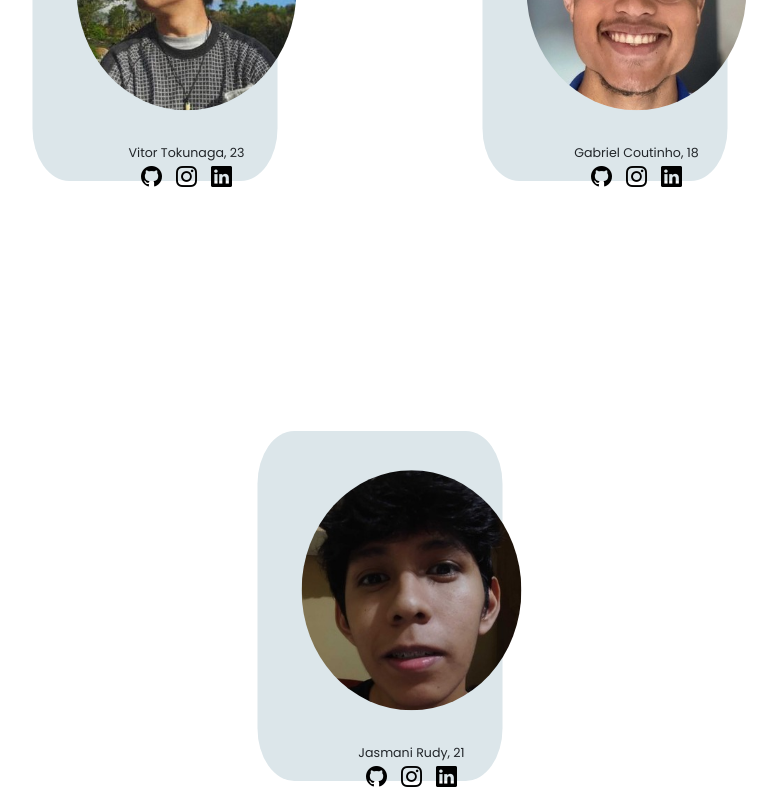
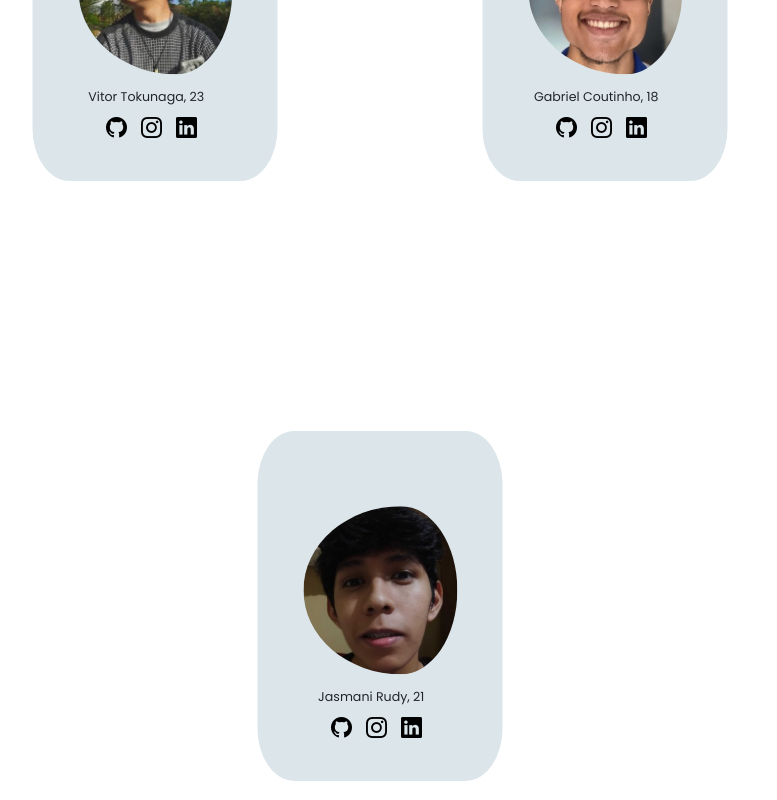
Before and after one commit to VitorToku/KaikanMap, a React (Create React App) app in the folder kaikanmap/: page /equipe in a window 1280 px wide. Shown: the part 1000-1800 px from the top of the page, without its empty margins (162-939 px from the left). Built offline with nearby package versions, Linux system fonts and the light colour scheme.

Commit message:
versao final

```diff
--- a/kaikanmap/src/components/Equipe/index.js
+++ b/kaikanmap/src/components/Equipe/index.js
@@ -20,26 +20,39 @@ function Equipe() {
             </main>
             <section id="s2">
                 <section id="c1" className="caixas">
-                    <img className='Perfil'src={vitor} />
+                    <img className='Perfil' src={vitor} />
                     <div class="text">Vitor Tokunaga, 23</div>
-                    <a className="linkIcon" target="_blank" href="https://github.com/VitorToku"><i class="bi bi-github icon"/></a>
-                    <a className="linkIcon" target="_blank" href="https://www.instagram.com/vhtoku/"><i class="bi bi-instagram icon"></i></a>
-                    <a className="linkIcon" target="_blank" href="https://www.linkedin.com/in/vitor-tokunaga-82b344278/"><i class="bi bi-linkedin icon"></i></a>
+                    <section id="prede">
+
+                        <a className="linkIcon" class="social" target="_blank" href="https://github.com/VitorToku"><i class="bi bi-github icon" /></a>
+                        <a className="linkIcon" class="social" target="_blank" href="https://www.instagram.com/vhtoku/"><i class="bi bi-instagram icon"></i></a>
+                        <a className="linkIcon" class="social" target="_blank" href="https://www.linkedin.com/in/vitor-tokunaga-82b344278/"><i class="bi bi-linkedin icon"></i></a>
+                    </section>
+
+
                 </section>
                 <section id="c2" className="caixas">
                     <img className='Perfil' src={gabriel} />
                     <div class="text">Gabriel Coutinho, 18 </div>
+                    <section id="prede">
+                        <a className="linkIcon" class="social" target="_blank" href="https://github.com/coutinhogit"><i class="bi bi-github icon" /></a>
+                        <a className="linkIcon" class="social" target="_blank" href="#"><i class="bi bi-instagram icon"></i></a>
+                        <a className="linkIcon" class="social" target="_blank" href="https://www.linkedin.com/in/gabriel-coutinho-cezar-b2b8821b7/"><i class="bi bi-linkedin icon"></i></a>
 
-                    <a className="linkIcon" target="_blank" href="https://github.com/coutinhogit"><i class="bi bi-github icon"/></a>
-                    <a className="linkIcon" target="_blank" href="#"><i class="bi bi-instagram icon"></i></a>
-                    <a className="linkIcon" target="_blank" href="https://www.linkedin.com/in/gabriel-coutinho-cezar-b2b8821b7/"><i class="bi bi-linkedin icon"></i></a>
+
+                    </section>
+
                 </section>
                 <section id="c3" className="caixas">
                     <img className='Perfil' src={jasmani} />
                     <div class="text">Jasmani Rudy, 21 </div>
-                    <a className="linkIcon" target="_blank" href="https://github.com/110320011"><i class="bi bi-github icon"/></a>
-                    <a className="linkIcon" target="_blank" href="#"><i class="bi bi-instagram icon"></i></a>
-                    <a className="linkIcon" target="_blank" href="#"><i class="bi bi-linkedin icon"></i></a>
+                    <section id="prede">
+                        <a className="linkIcon" class="social" target="_blank" href="https://github.com/110320011"><i class="bi bi-github icon" /></a>
+                        <a className="linkIcon" class="social" target="_blank" href="#"><i class="bi bi-instagram icon"></i></a>
+                        <a className="linkIcon" class="social" target="_blank" href="#"><i class="bi bi-linkedin icon"></i></a>
+
+                    </section>
+
                 </section>
             </section>
             <section id="s3">
--- a/kaikanmap/src/components/Equipe/vitorr.css
+++ b/kaikanmap/src/components/Equipe/vitorr.css
@@ -58,16 +58,28 @@
   }
 
   .Perfil{
-    border-radius: 50%;
+    border-radius: 100%;
     padding: 16px;
+    padding-right: 100px;
+    transform: scale(0.7);
   }
+
   .text{
     width: 99%;
+    position: relative;
+    bottom: 80px;
+  padding-right:  85px;
   }
   .icon{
     font-size: 30px;
     margin: 0 10px;
   }
+
+ #prede{
+  position: relative;
+  bottom: 70px;
+  right: 35px;
+ }
 
 .linkIcon{
   transition: transform 0.3s ease-in-out;
@@ -103,8 +115,9 @@
 
 #c1, #c2, #c3{
   border-radius: 15%;
-  padding-left: 90px;
+  padding-left: 60px;
   padding-top: 40px;
+  padding-bottom: 100px;
 }
 #tit{
     color:#003785;
@@ -300,9 +313,9 @@ padding-bottom:80px;
 
   }
 }
-@media(max-width:1360px){
+@media(max-width:1366px){
   main{
-    max-width: 1136px;
+    max-width: 1366px;
   }
 
  #c1, #c2, #c3{
@@ -312,7 +325,7 @@ padding-bottom:80px;
 
 
   #s3{
-    max-width: 1172px;
+    max-width: 1336px;
 
   }
 
@@ -468,7 +481,7 @@ padding-bottom:80px;
   #c1, #c2, #c3{
     width: 250px;
     position: relative;
-    right: 50px;
+    right: 80px;
   }
   #s3{
       margin-right: 50px;
--- a/kaikanmap/src/components/Registro_evento/jamal.css
+++ b/kaikanmap/src/components/Registro_evento/jamal.css
@@ -26,6 +26,7 @@
   width: 100%;
   border-radius: 6px;
   margin-bottom: 70px;
+  height: 1000px;
 }
 
 .contain-inputs {
```
Also changed, not shown: 1 other file (tests, documents, lock files or other folders).
